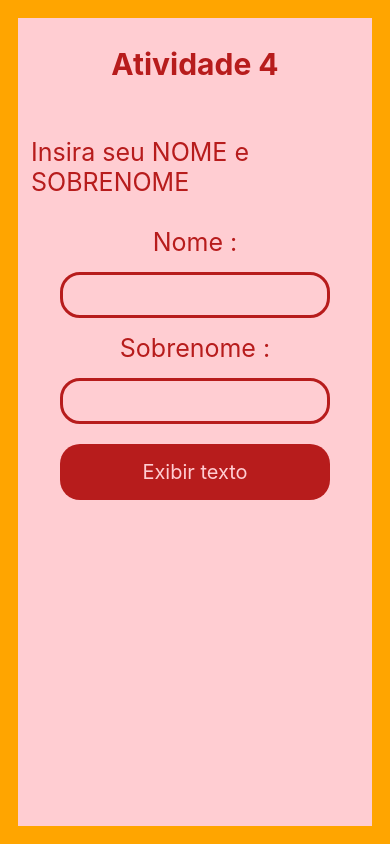
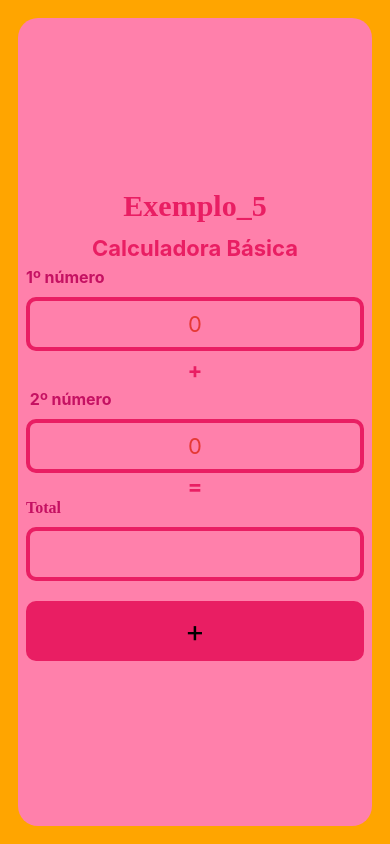
Before and after one commit to FelpaGava/Mobile_React-Native, a React Native app: screen / in a window 390 px wide. Built offline with nearby package versions, Linux system fonts and the light colour scheme.

Commit message:
Exemplo 5

```diff
--- a/App.js
+++ b/App.js
@@ -6,12 +6,13 @@ import { StyleSheet, View,} from 'react-native';
 // import Exemplo_3 from './src/exemp_3';
 // import Atividade_3 from './src/atividade_3'
 // import Exemp_4 from './src/exemp_4';
-import Atividade_4 from './src/atividade_4';
+// import Atividade_4 from './src/atividade_4';
+   import Atividade_5 from './src/atividade_5';
 
 export default function App() {
   return (
     <View style={styles.container}>
-      <Atividade_4 />
+      <Atividade_5 />
       <StatusBar style="auto" />
     </View>
   );
--- /dev/null
+++ b/src/atividade_5/index.js
@@ -0,0 +1,109 @@
+import { View, Text, TextInput, Pressable } from "react-native";
+import { useState } from "react";
+import styles from "./styles";
+
+export default function Atividade_5 (){
+
+    const [isFocusN1, setIsFocusN1] = useState(false);
+    const [isFocusN2, setIsFocusN2] = useState(false);
+    const [isFocusTotal, setIsFocusTotal] = useState(false);
+    const [n1, setN1] = useState(0);
+    const [n2, setN2] = useState(0);
+    const [total, setTotal] = useState('');
+
+function soma(){
+    setTotal(parseFloat(n1) + parseFloat(n2));
+
+}
+
+    return(
+
+    <View style={styles.container}>
+        <text style={styles.titulo}>Exemplo_5</text>
+
+        <Text style={styles.txtSaida}>Calculadora Básica</Text>
+
+        <Text style={styles.textLabel}>1º número</Text>
+        <TextInput
+        style={
+                [
+                    styles.txtEntrada,
+                    isFocusN1 ?
+                        {
+                            borderColor: '#C51162',
+                            outline: 'none',
+                        }
+                    :
+                        {}
+                ]
+            }
+            onFocus={() => setIsFocusN1(true)}
+            onBlur={() => setIsFocusN1(false)}
+            onChangeText={(num1) => setN1(num1)}
+            value={n1}
+        />
+
+        <Text style={styles.txtSaida}> + </Text>
+
+        <Text style={styles.textLabel}> 2º número</Text>
+
+
+        <TextInput
+        style={
+                [
+                    styles.txtEntrada,
+                    isFocusN2 ?
+                        {
+                            borderColor: '#C51162',
+                            outline: 'none',
+                        }
+                    :
+                        {}
+                ]
+            }
+            onFocus={() => setIsFocusN2(true)}
+            onBlur={() => setIsFocusN2(false)}
+            onChangeText={(num2) => setN2(num2)}
+            value={n2}
+        />
+
+
+    <Text style={[styles.txtSaida, { margin: 0}]}> = </Text>
+
+    <text style={styles.textLabel}> Total </text>
+
+    <TextInput
+        style={
+            [
+                styles.txtEntrada,
+                    isFocusTotal ?
+                    {
+                        borderColor: '#C51162',
+                        outline: 'none',
+                    }
+                :
+                    {}
+            ]
+        }
+        onFocus={() => setIsFocusTotal(true)}
+        onBlur={() => setIsFocusTotal(false)}
+        editable={false}
+        value={total ? parseFloat(total).toFixed(2) : ''}
+        />
+
+        <Pressable
+        onPress={() => soma()}
+        style={
+            ({pressed}) => pressed ?
+                [styles.button, styles.buttonTouch]
+            :
+                styles.button
+
+        }
+
+        >
+            <Text style={styles.textButton}> + </Text>
+        </Pressable>
+    </View>
+    );
+}
--- /dev/null
+++ b/src/atividade_5/styles.js
@@ -0,0 +1,61 @@
+import { StyleSheet } from "react-native";
+
+const styles = StyleSheet.create({
+    container: {
+        flex: 1,
+        justifyContent: 'center',
+        backgroundColor: '#FF80AB',
+        padding: 8,
+        width: '100%',
+        borderRadius: 20,
+    },
+    titulo: {
+        margin: 6,
+        fontSize: 30,
+        fontWeight: 'bold',
+        textAlign: 'center',
+        color: '#E91E63',
+    },
+    txtSaida: {
+        margin: 6,
+        fontSize: 22,
+        fontWeight: 'bold',
+        textAlign: 'center',
+        color: '#E91E63',
+    },
+    txtEntrada: {
+        borderWidth: 4,
+        textAlign: 'center',
+        fontSize: 22,
+        borderColor: '#E91E63',
+        //heigth: 50,
+        color: '#E53935',
+        borderRadius: 10,
+        marginTop: 10,
+        padding: 10,
+    },
+    button: {
+        backgroundColor: '#E91E63',
+        height: 60,
+        justifyContent: 'center',
+        borderRadius: 10,
+        marginTop: 20,
+        width: '100%',
+    },
+    buttonTouch: {
+        backgroundColor: '#C51162',
+    },
+    textButton: {
+        fontSize: 30,
+        color: 'FF80AB',
+        textAlign: 'center',
+    },
+    textLabel: {
+        fontSize: 16,
+        fontWeight: 'bold',
+        color: '#C51162',
+    },
+
+});
+
+export default styles;
```
